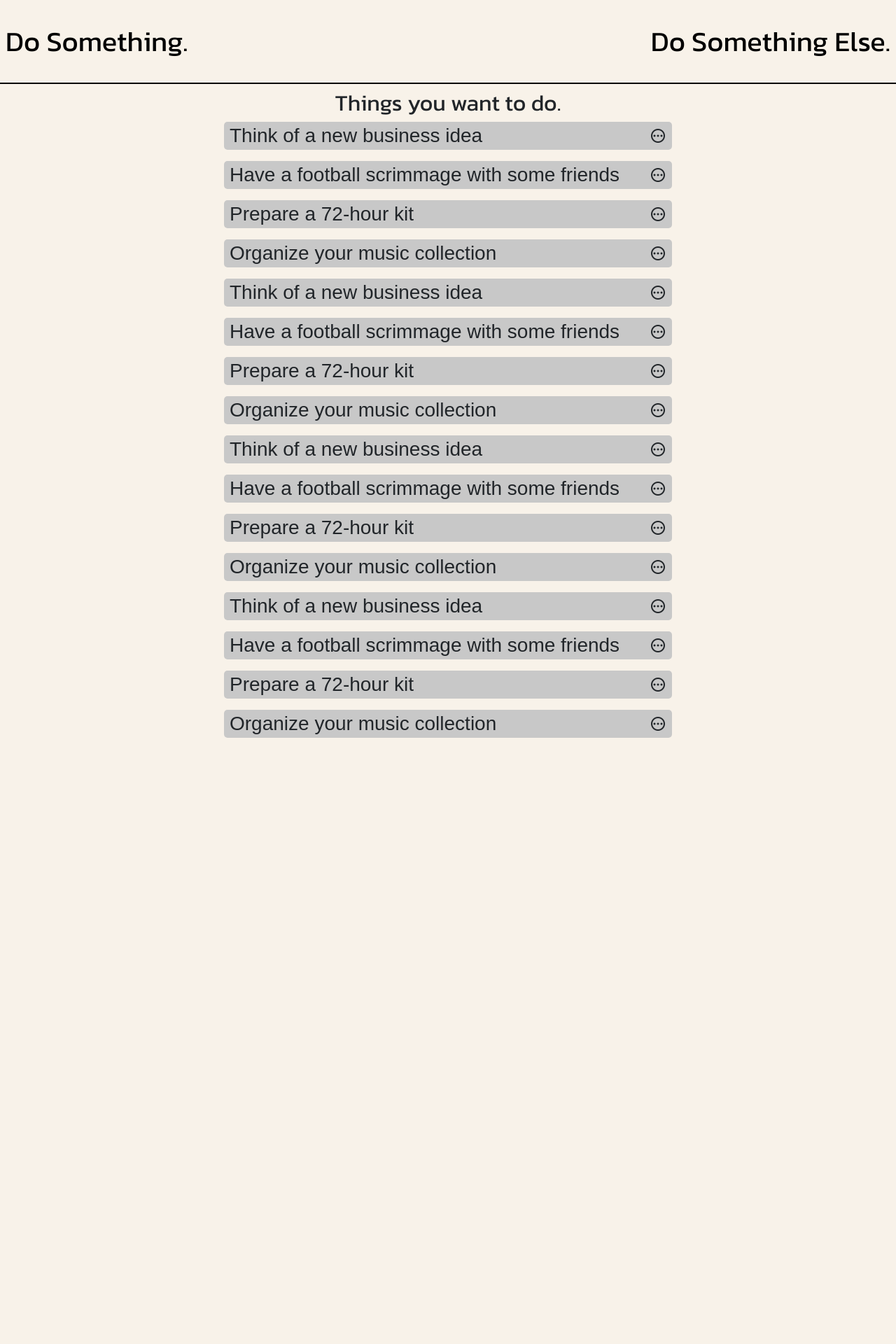
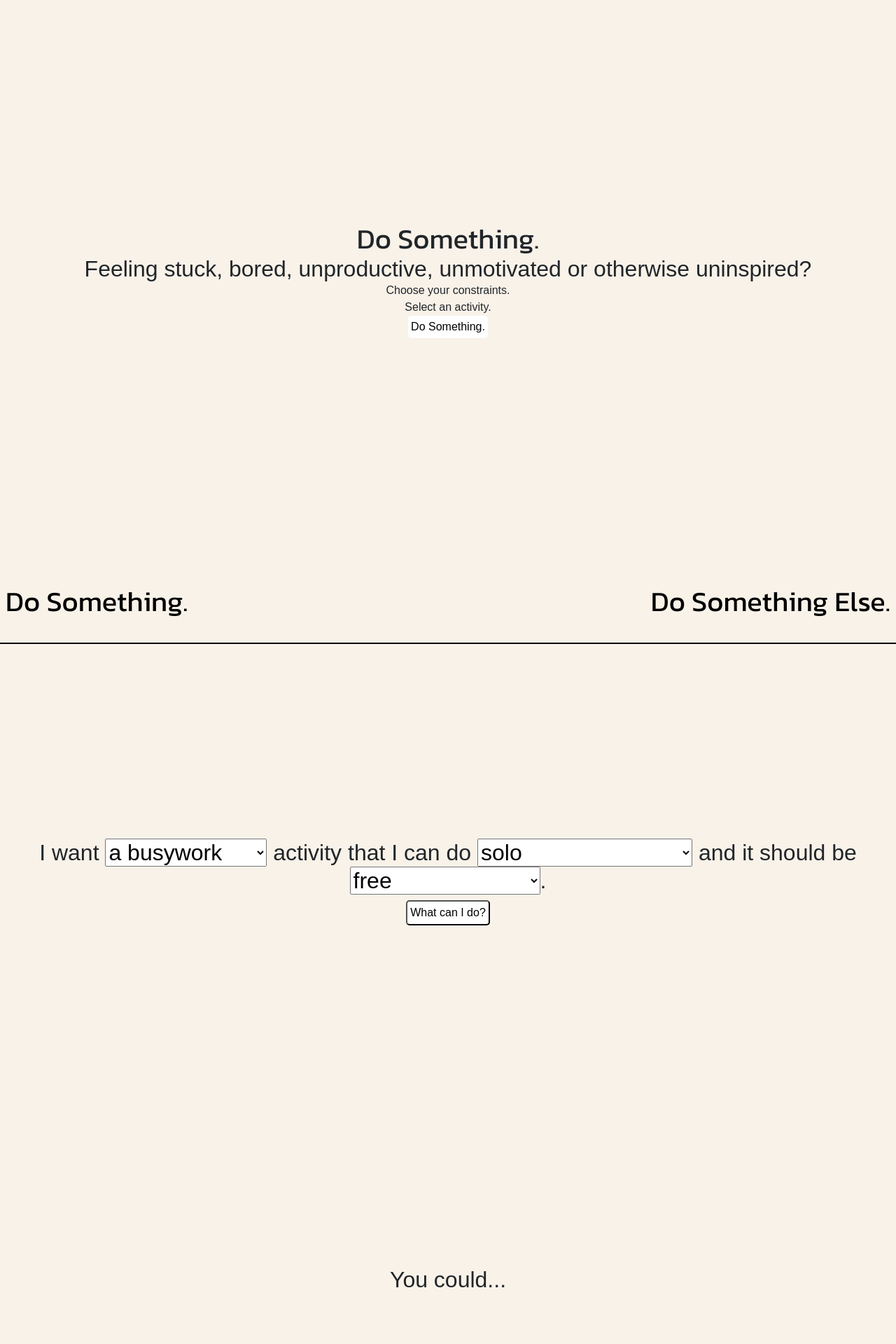
Before and after one commit to jfogiato/do-something, a React (Create React App) app: page / in a window 1280 px wide. Shown: the top 1920 px of the page at 70% size. Before the commit the page ends 1062 px from the top, so only its background shows below. Built offline with nearby package versions, Linux system fonts and the light colour scheme; a web font is replaced by a local one.

Commit message:
Feature: initial wireframe completed - uncommented all components

```diff
--- a/src/components/App/App.js
+++ b/src/components/App/App.js
@@ -11,10 +11,10 @@ import testData from '../../data/testData';
 const App = () => {
   return (
     <main>
-      {/* <Home /> */}
+      <Home />
       <Header />
-      {/* <FormPage /> */}
-      {/* <YouCould activityObject={testData[0]}/> */}
+      <FormPage />
+      <YouCould activityObject={testData[0]}/>
       <YouDid activitiesData={testData}/>
     </main>
   );
```
